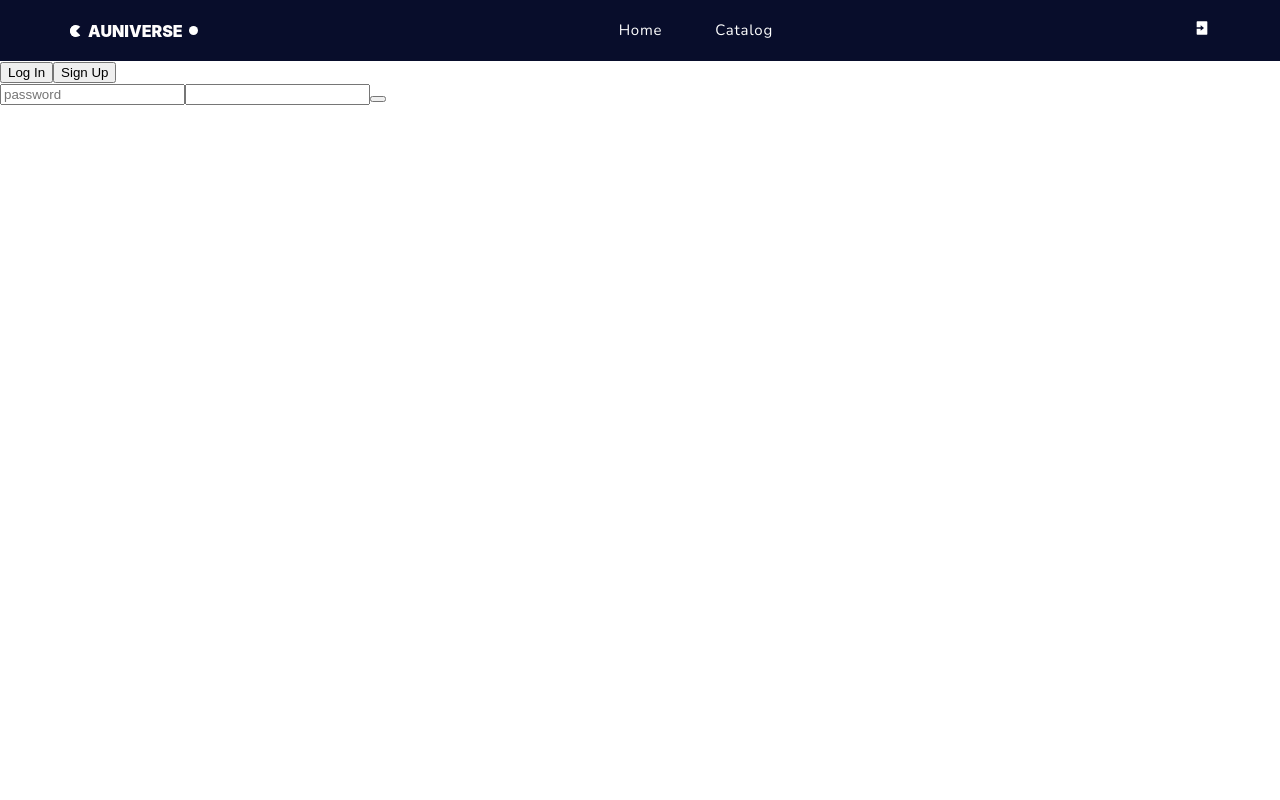
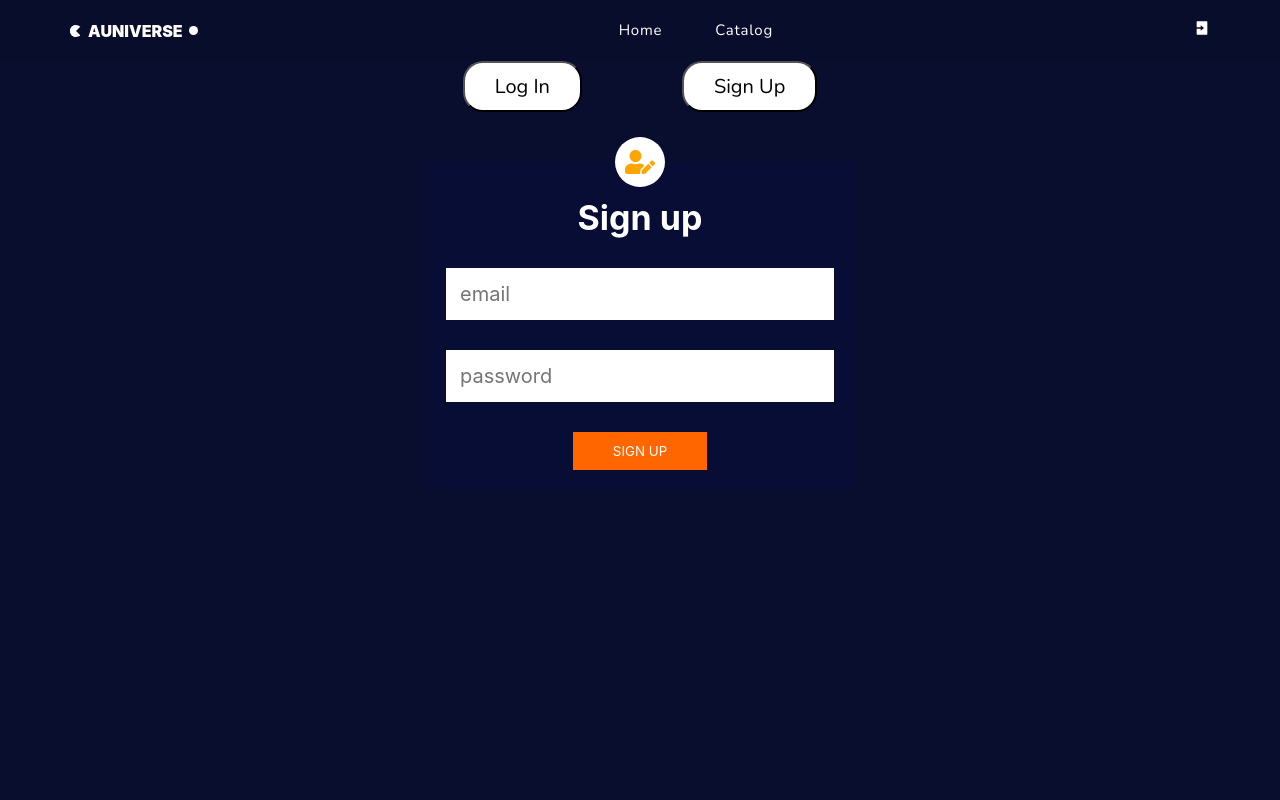
Before and after one commit to alionachernenko/auniverse, a React (Create React App) app: page /auniverse/login/sign-page in a window 1280 px wide. Shown: the top 800 px of the page. Built offline with nearby package versions, Linux system fonts and the light colour scheme.

Commit message:
update styles

```diff
--- a/src/App.jsx
+++ b/src/App.jsx
@@ -22,8 +22,12 @@ import { SignupForm } from "./components/SignupForm/SignupForm";
 
 function App() {
     const [page, setPage] = useState(1)
+    const [ordering, setOrdering] = useState('')
     const [query, setQuery] = useState('')
+    const [genre, setGenre] = useState('')
     const location = useLocation();
+    const [error, setError] = useState()
+    const navigate = useNavigate()
     const [isLoggedIn, setIsLoggedIn] = useState(() => {
         if (JSON.parse(localStorage.getItem('isLoggedIn'))) {
             return JSON.parse(localStorage.getItem('isLoggedIn'))
@@ -34,10 +38,12 @@ function App() {
     const navigation = useNavigate()
 
 
-    const handleFormSubmit = (e, value) => {
+    const handleFormSubmit = (e, value, ordering, genre) => {
         console.log('submit')
         e.preventDefault()
         setQuery(value)
+        setOrdering(ordering)
+        setGenre(genre)
         setPage(1)
         navigation('/auniverse/catalog')
     }
@@ -50,11 +56,11 @@ function App() {
             setUserId(user.uid)
             localStorage.setItem('userId', JSON.stringify(user.uid))
             setIsLoggedIn(true)
-            navigation(`/${user.uid}/profile`)
+            navigation(`auniverse/${user.uid}/profile`)
         })
         .catch((error) => {
             console.log(error.code)
-
+            setError(error.code)
         });
         localStorage.setItem('isLoggedIn', true)
     }
@@ -64,10 +70,12 @@ function App() {
             signUp(email, password).then((userCredential) => {
                 const user = userCredential.user;
                 addUser(user.uid, email, password, [])
+                navigate('/auniverse/login/login-page')
 
         })
         .catch((error) => {
-            console.log(error)
+            console.log(error.message)
+            setError(error.code)
         });
     }
 
@@ -98,14 +106,14 @@ function App() {
             </Header>
             <Routes>
                 <Route path='/auniverse' element={<Homepage />} />
-                <Route path='/auniverse/catalog' element={<Catalog onSubmit={handleFormSubmit} page={page} query={query} setPage={setPage} setQuery={setQuery} />} />
+                <Route path='/auniverse/catalog' element={<Catalog onSubmit={handleFormSubmit} page={page} query={query} setPage={setPage} setQuery={setQuery} ordering={ordering} genre={genre} />} />
                 <Route path='/auniverse/catalog/:gameSlug' element={<GameDescription isLoggedIn={isLoggedIn} addToFavs={addToFavs} removeFromFavs={removeFromFavs} userId={userId} />} />
                 <Route path='auniverse/login' element={<Login userId={userId} />} >
                     <Route path='login-page' element={<LoginForm onSubmit={handleLogInSubmit} />} />
-                    <Route path='sign-page' element={<SignupForm onSignUp={handleSignUp}/>} />
+                    <Route path='sign-page' element={<SignupForm onSignUp={handleSignUp} error={error} />} />
                 </Route>
 
-                <Route path="auniverse/:userId/profile" element={<Profile isLoggedIn={isLoggedIn} setIsLoggedIn={setIsLoggedIn} />} />
+                <Route path="/auniverse/:userId/profile" element={<Profile isLoggedIn={isLoggedIn} setIsLoggedIn={setIsLoggedIn} />} />
             </Routes>
             <Footer>
                 <Logo className={'logo_footer'}>AUNIVERSE</Logo>
--- a/src/components/LoginForm/LoginForm.jsx
+++ b/src/components/LoginForm/LoginForm.jsx
@@ -1,9 +1,17 @@
-export const LoginForm = ({onSubmit}) => {
+import {IoMdLogIn} from 'react-icons/io'
+
+export const LoginForm = ({ onSubmit }) => {
     return (
-        <form action="" onSubmit={(e) => onSubmit(e, e.target.elements.email.value, e.target.elements.password.value)}>
-                <input type="password" name="password" placeholder="password"/>
-                <input type="email" name="email" id="" />
-                <button type="submit"></button>
+        <form className='login_form' onSubmit={(e) => onSubmit(e, e.target.elements.email.value, e.target.elements.password.value)}>
+            <div className='icon-wrapper'>
+                <IoMdLogIn fill='orange' className='icon'/>
+            </div>
+
+            <p>Sign in</p>
+            <input type="email" name="email" id="" placeholder='email'/>
+            <input type="password" name="password" placeholder="password" />
+
+                <button type="submit">Log In</button>
             </form>
     )
 }
--- /dev/null
+++ b/src/components/LoginForm/LoginForm.scss
@@ -0,0 +1,77 @@
+.login_form, .signup_form {
+    display: flex;
+    flex-direction: column;
+    background-color: #070D34;
+    padding: 35px 20px 20px 20px;
+    align-items: center;
+    position: relative;
+    // font-family: 'Nunito', sans-serif;
+    // border-radius: 50px;
+}
+
+.login_form input, .signup_form input{
+    // width: 300px;
+    padding: 14px;
+    width: 360px;
+    // height: 45px;
+    // border-radius: 10px;
+    font-family: inherit;
+    font-size: 20px;
+    border: none;
+    margin-bottom: 30px;
+
+}
+
+.login_form p, .signup_form p{
+    font-size: 34px;
+    margin-bottom: 30px;
+    font-family: inherit;
+    font-weight: 700;
+    color: white;
+}
+
+.login_form button, .signup_form button {
+    background-color: #FF6600;
+    color: white;
+    text-transform: uppercase;
+    font-family: inherit;
+    padding: 11px 40px;
+    border: none;
+    cursor: pointer;
+}
+
+.tabs button {
+    padding: 10px 30px;
+    background-color: white;
+    font-family: 'Nunito', sans-serif;
+    font-size: 20px;
+    border-radius: 20px;
+    cursor: pointer;
+}
+
+.tabs :not(:last-child) {
+    margin-right: 100px;
+}
+
+.tabs {
+    margin-bottom: 50px;
+    // position: absolute;
+    top: 100px
+}
+
+.signup_form .icon-wrapper, .login_form .icon-wrapper{
+    position: absolute;
+    top: -25px;
+    height: 50px;
+    width: 50px;
+    background-color: white;
+    border-radius: 50px;
+    display: flex;
+    align-items: center;
+    justify-content: center;
+}
+
+.signup_form .icon, .login_form .icon {
+    height: 30px;
+    width: 30px;
+}
--- a/src/components/SearchForm/SearchForm.module.css
+++ b/src/components/SearchForm/SearchForm.module.css
@@ -3,7 +3,7 @@
     width: 500px;
     margin-left: auto;
     margin-right: auto;
-    height: 40px;
+    height: auto;
     font-family: 'Nunito', sans-serif;
     position: relative;
 }
@@ -21,10 +21,39 @@
     padding-right: 110px;
 }
 
+.searchform_catalog input {
+    height: 40px;
+    margin-bottom: 10px;
+}
+
+.searchform_catalog label{
+    color: white;
+    margin-bottom: 5px;
+}
+
+.searchform_catalog > div{
+    display: flex;
+    justify-content: space-around;
+}
+
+.searchform_catalog > div div{
+    display: flex;
+    flex-direction: column;
+    align-items: center;
+}
+
+.searchform_catalog select {
+    width: auto;
+    height: 30px;
+    border-radius: 15px;
+    font-family: inherit;
+    color: darkblue;
+    font-weight: 700;
+}
+
 .searchform_catalog button{
-    height: 90%;
-    top: 50%;
-    transform: translateY(-50%);
+    height: 36px;
+    top: 2px;
     position: absolute;
     right: 3px;
     border-radius: 30px;
@@ -35,6 +64,7 @@
     color: darkblue;
     font-weight: 900;
     cursor: pointer;
+
 }
 
 .searchform_header{
@@ -45,6 +75,9 @@
     position: relative;
 }
 
+.searchform_header div{
+    display: none;
+}
 .searchform_header button{
     height: 90%;
     position: absolute; /**/
--- a/src/components/SignupForm/SignupForm.jsx
+++ b/src/components/SignupForm/SignupForm.jsx
@@ -1,9 +1,18 @@
-export const SignupForm = ({onSignUp}) => {
+import { FaUserEdit } from 'react-icons/fa'
+
+export const SignupForm = ({ onSignUp, error }) => {
+    console.log(error)
     return (
-        <form action="" onSubmit={(e) => onSignUp(e, e.target.elements.email.value, e.target.elements.password.value)}>
-                <input type="password" name="password" placeholder="password"/>
-                <input type="email" name="email" id="" />
-                <button type="submit"></button>
+        <form className='signup_form' action="" onSubmit={(e) => onSignUp(e, e.target.elements.email.value, e.target.elements.password.value)}>
+            <div className='icon-wrapper'>
+                <FaUserEdit className='icon' fill='orange'/>
+                </div>
+            <p>Sign up</p>
+             <input type="email" name="email" id="" placeholder="email"/>
+            <input type="password" name="password" placeholder="password" />
+
+            <button type="submit">Sign Up</button>
+            {error && <p>{error}</p>}
             </form>
     )
 }
--- a/src/pages/Catalog/Catalog.jsx
+++ b/src/pages/Catalog/Catalog.jsx
@@ -8,7 +8,7 @@ import { Loader } from "../../components/Loader/Loader"
 import css from './Catalog.module.css'
 import { GameList } from "../../components/GameList/GameList"
 
-export const Catalog = ({onSubmit, page, query, setPage, setQuery}) => {
+export const Catalog = ({onSubmit, page, query, setPage, setQuery, ordering, genre}) => {
     const [games, setGames] = useState([])
     const [totalPages, setTotalPages] = useState(5)
     const [isLoading, setIsLoading] = useState(true)
@@ -31,7 +31,7 @@ export const Catalog = ({onSubmit, page, query, setPage, setQuery}) => {
     }
         else {
             setIsLoading(true)
-            getGameBySearchQuery(query, page).then(res => {
+            getGameBySearchQuery(query, page, ordering, genre).then(res => {
                 setGames(res.data.results)
                 setTotalPages(res.data.count / 20)
                 setIsLoading(false)
@@ -40,7 +40,7 @@ export const Catalog = ({onSubmit, page, query, setPage, setQuery}) => {
                 setIsLoading(false)
             })
         }
-    }, [page, query])
+    }, [page, query, ordering, genre])
 
     const handlePageChange = (page) => {
         setPage(page + 1)
--- a/src/pages/Login/Login.jsx
+++ b/src/pages/Login/Login.jsx
@@ -1,4 +1,4 @@
-
+import '../../components/LoginForm/LoginForm.scss'
 import { useEffect } from "react"
 import { Outlet, useNavigate } from "react-router-dom"
 import { Link } from "react-router-dom"
@@ -7,13 +7,17 @@ export const Login = () => {
     const navigate = useNavigate()
 
     useEffect(() => {
-        if(JSON.parse(localStorage.getItem('isLoggedIn')) === true) navigate(`/auniverse/${JSON.parse(localStorage.getItem('userId'))}/profile`)
+        if (JSON.parse(localStorage.getItem('isLoggedIn')) === true) {
+            navigate(`/auniverse/${JSON.parse(localStorage.getItem('userId'))}/profile`)
+        }
     }, [navigate])
 
     return (
-        <div style={{ height: '100vh', marginTop: '61px' }} >
+        <div style={{ height: '100vh', marginTop: '61px', display: 'flex', alignItems: 'center', flexDirection: 'column', backgroundColor: '#090E2F' }} >
+            <div className='tabs'>
             <Link to='login-page'><button type="button">Log In</button></Link>
-            <Link to='sign-page'><button type="button">Sign Up</button></Link>
+                <Link to='sign-page'><button type="button">Sign Up</button></Link>
+            </div>
             <Outlet/>
         </div>
     )
```
Also changed, not shown: src/components/App.jsx (deleted, +0 -16 lines), src/components/SearchForm/SearchForm.jsx (+30 -5 lines), src/services/games-api.js (+16 -11 lines).
